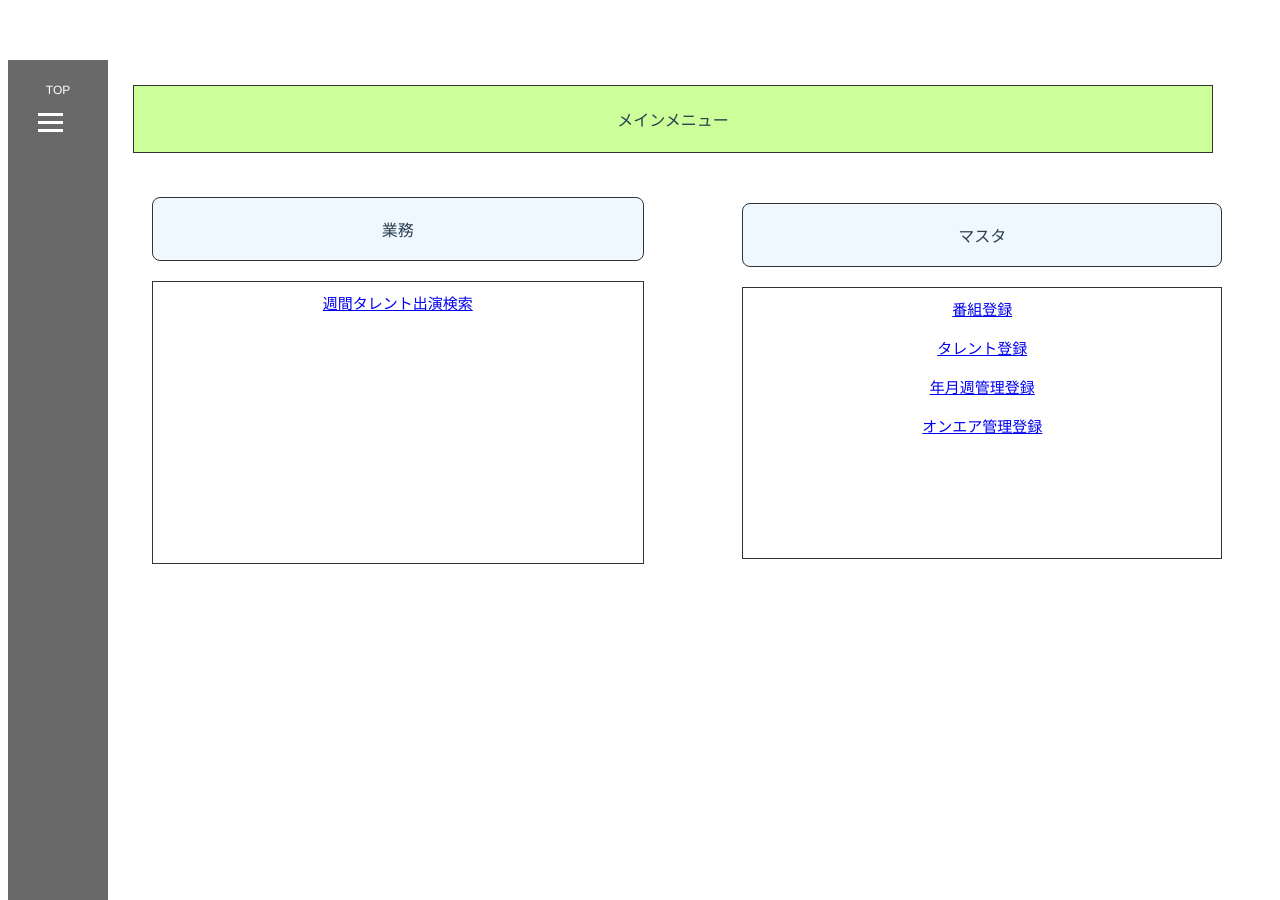
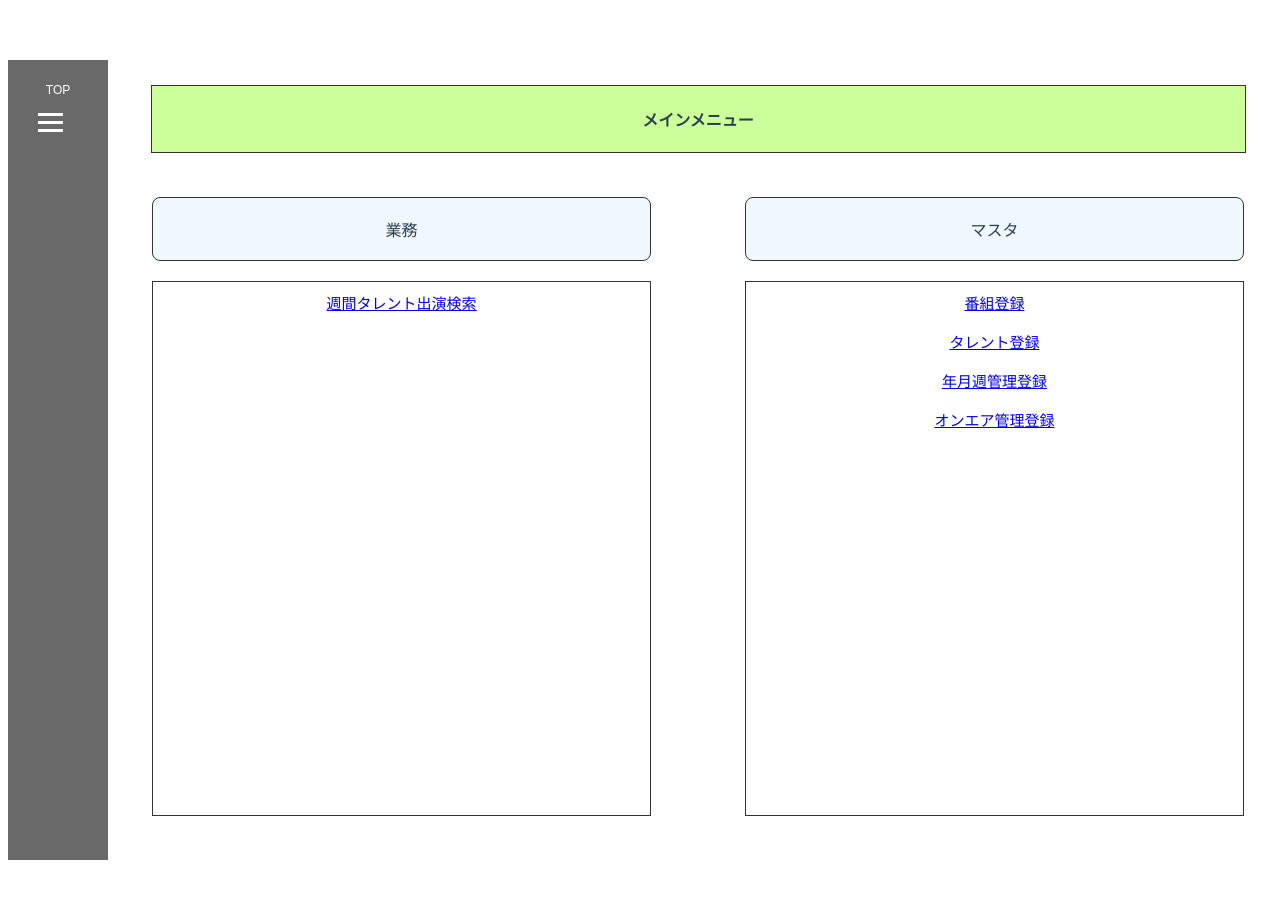
Before and after one commit to Fukuta-Y/TalentSearchFrontend, a Vue app in the folder frontend/: page / in a window 1280 px wide. After the commit the page ends 868 px from the top, so only its background shows below. Built offline with nearby package versions, Linux system fonts and the light colour scheme.

Commit message:
メニューの横幅を固定

```diff
--- a/frontend/src/views/MainMenu/MenuBaseForm.vue
+++ b/frontend/src/views/MainMenu/MenuBaseForm.vue
@@ -1,19 +1,20 @@
 <template>
-  <div id="app" style="display: flex; flex-direction: column; height: 100vh;">
-    <div style="display: flex; flex: 1;">
-      <!-- サイドバー -->
+  <div id="app" class="fixed-viewport-container">
+
+    <div class="fixed-layout-inner">
       <SideBar />
 
-      <!-- メインメニュータイトルブロックとコンテンツ -->
-      <div style="flex: 1; display: flex; flex-direction: column; padding: 20px;">
-        <!-- メインメニュータイトルブロック -->
-        <div style="width: 95%; text-align: center; margin-bottom: 20px;" class="boxed-title">
+      <div class="main-content-area">
+        <ErrorMessage v-if="message" v-bind:prop-message="message" />
+
+        <div class="boxed-title-wrapper">
+          <div class="boxed-title">
             <p>メインメニュー</p>
           </div>
+        </div>
 
-        <!-- 業務とマスタのコンテンツ -->
-        <div style="display: flex; justify-content: space-between;">
-          <div style="width: 48%; padding: 4px; box-sizing: border-box;" class="sidebar-link">
+        <div class="menu-columns-container">
+          <div class="menu-column sidebar-link">
             <div class="boxed">
               <p>業務</p>
             </div>
@@ -21,7 +22,8 @@
               <GyomuList />
             </div>
           </div>
-          <div style="width: 48%; padding: 10px; box-sizing: border-box;" class="sidebar-link">
+
+          <div class="menu-column sidebar-link">
             <div class="boxed">
               <p>マスタ</p>
             </div>
@@ -34,24 +36,32 @@
     </div>
   </div>
 </template>
+
 <script>
 import GyomuList from './components/GyomuList.vue';
 import MasterList from './components/MasterList.vue';
 import SideBar from '../common/SideBar.vue';
+// ErrorMessageのインポートが必要な場合は追加してください
+// import ErrorMessage from '../common/ErrorMessage.vue';
 
 export default {
   components: {
     MasterList,
     GyomuList,
     SideBar,
+    // ErrorMessage,
   },
   data() {
     return {
-      isSidebarCollapsed: true, // サイドメニューがデフォルトで閉じている
+      message: '',
+      isSidebarCollapsed: true,
       expandedSubmenus: [],
     };
   },
   methods: {
+    receiveMessage(value) {
+      this.message = value;
+    },
     toggleSidebar() {
       this.isSidebarCollapsed = !this.isSidebarCollapsed;
     },
@@ -65,105 +75,90 @@ export default {
   },
 };
 </script>
+
 <style scoped>
-  #app {
+/* --- 固定レイアウトのコア設定 --- */
+
+.fixed-viewport-container {
   display: flex;
-    flex-direction: column; /* コンテンツを縦に配置するための指定 */
+  flex-direction: column;
+  height: 100vh;
+  width: 100vw;
+  overflow-x: auto; /* 横スクロールを許可 */
+  overflow-y: auto;
+  background-color: white;
 }
 
-  body {
-    font-family: 'Arial', sans-serif;
-    margin: 0;
-    padding: 0;
+.fixed-layout-inner {
+  display: flex;
+  flex: 1;
+  /* PCでは広々と(100%)、スマホでも1200pxを死守 */
+  width: 100%;
+  min-width: 1200px;
+  min-height: 100vh;
 }
 
-  .burger-menu {
-    cursor: pointer;
-    padding: 10px;
-    background-color: #333;
-    color: #fff;
-  }
-  body {
-    font-family: 'Arial', sans-serif;
-    margin: 0;
-    padding: 0;
+.main-content-area {
+  flex: 1;
   display: flex;
+  flex-direction: column;
+  padding: 20px;
+  min-width: 0; /* flex内の縮み防止 */
 }
 
-  .burger-menu {
-    cursor: pointer;
-    padding: 10px;
-    background-color:#696969;
-    color: #020000e8;
+/* --- コンテンツのスタイル調整 --- */
+
+.boxed-title-wrapper {
+  display: flex;
+  justify-content: center;
+  width: 100%;
 }
 
-  .bar, .plus {
-    height: 3px;
-    width: 25px;
-    background-color: #fff;
-    margin: 5px 0;
-    transition: transform 0.3s ease;
+.boxed-title {
+  width: 95%;
+  text-align: center;
+  border: 1px solid #333;
+  padding: 5px;
+  margin: 5px 0 20px 0;
+  background-color: #CCFF99;
+  font-weight: bold;
 }
 
-  .plus {
-    transform: rotate(45deg);
+.menu-columns-container {
+  display: flex;
+  justify-content: space-between;
+  flex: 1; /* 下まで伸ばす */
 }
 
-  .sidebar {
-    width: 200px;
-    background-color: #696969;
-    color: #fff;
-    padding: 20px;
-    height: 100vh;
-    overflow-y: auto;
-    transition: width 0.3s ease;
+.menu-column {
+  width: 48%;
+  padding: 4px;
+  box-sizing: border-box;
+  display: flex;
+  flex-direction: column;
 }
 
-  .sidebar.collapsed {
-    width: 60px;
-    overflow: hidden;
-  }
-  ul {
-    list-style: none;
-    padding: 0;
-    margin: 0;
+.gyoumuMenu, .masterMenu {
+  border: 1px solid #333;
+  padding: 10px;
+  margin: 0 20px 20px 20px;
+  flex: 1; /* コンテンツエリアを下に伸ばす */
+  box-sizing: border-box;
+  background-color: #fff;
 }
 
-  li {
-    margin-bottom: 10px;
-  }
-
-  a {
-    text-decoration: none;
-    color: #fff;
-  }
-
-  ul ul {
-    margin-top: 5px;
-  }
-  /* ボックスのスタイル */
 .boxed {
   border: 1px solid #333;
   padding: 3px;
   margin: 20px;
   border-radius: 8px;
   background-color: #f0f8ff;
+  text-align: center;
 }
-  .boxed-title {
-    border: 1px solid #333;
-    padding: 5px;
-    margin: 5px; /* 低い値に変更 */
-    background-color: #CCFF99;
+
+/* --- サイドバー関連の既存スタイル（維持） --- */
+#app {
+  font-family: 'Arial', sans-serif;
 }
-  /* ボックスのスタイル */
-  .gyoumuMenu, .masterMenu {
-    border: 1px solid #333;
-    padding: 10px;
-    margin: 20px;
-    min-height: 90%; /* 画面の下の方まで伸ばす */
-    box-sizing: border-box;
-  }
-  .sidebar-link {
-    margin-bottom: 10px; /* 適切なマージンを指定 */
-  }
+/* その他、既存のstyleはそのまま適用されます */
 </style>
```
Lines whose indentation alone changed are shown as unchanged.
